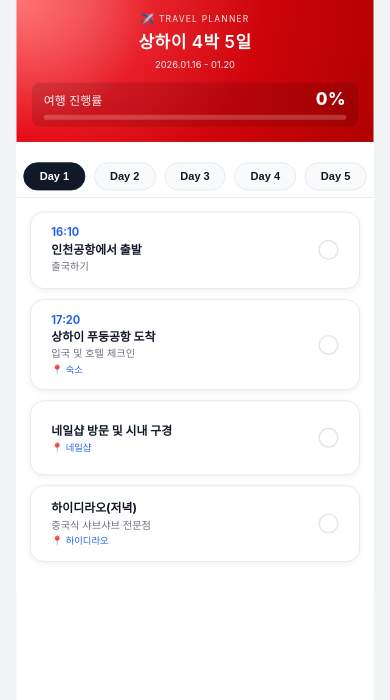
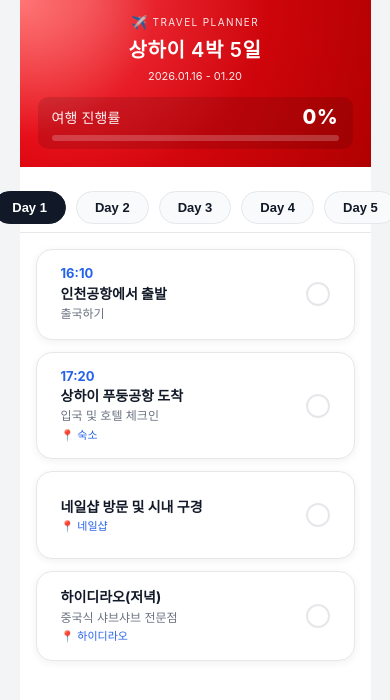
Before and after one commit to hannyyyeee/shanghai-trip, a plain HTML site: page index.html in a window 390 px wide. Drawn offline with Linux system fonts and the light colour scheme.

Commit message:
index.html 업데이트

```diff
--- a/index.html
+++ b/index.html
@@ -29,12 +29,6 @@
       font-family: -apple-system, BlinkMacSystemFont, 'Segoe UI', 'Noto Sans KR', sans-serif;
       background-color: #f3f4f6;
       color: var(--color-text-dark);
-    }
-
-    .scale-wrapper {
-      transform-origin: top center;
-      display: flex;
-      justify-content: center;
     }
 
     .container {
@@ -321,19 +315,10 @@
     }
 
     @media (max-width: 480px) {
-      body {
-        overflow-x: hidden;
-      }
-
-      .scale-wrapper {
-        transform: scale(0.85);
-      }
-
       .container {
-        max-width: 420px;
+        max-width: 90%;
         box-shadow: none;
       }
-
       .header {
         border-radius: 0;
       }
@@ -341,7 +326,6 @@
   </style>
 </head>
 <body>
-  <div class="scale-wrapper">
   <div class="container">
     <!-- 헤더 -->
     <div class="header">
@@ -384,7 +368,6 @@
       <div id="dayContent"></div>
     </div>
   </div>
-  </div>
 
   <script>
     const tripData = [
@@ -425,21 +408,19 @@
         events: [
           {
             title: "바이롄ZX",
-            description: "애니·만화·게임 굿즈와 체험 공간이 있는 Z세대 라이프 스타일 쇼핑 센터",
             location: "오타쿠(1)",
             searchQuery: "百联ZX创趣场",
             completed: false
           },
           {
             title: "헌지우이치엔(점심)",
-            description: "상하이 현지인과 여행객 모두에게 인기 있는 양꼬치 전문점",
+            description: "양꼬치 전문점",
             location: "헌지우이치엔",
             searchQuery: "很久以前羊肉串",
             completed: false
           },
           {
             title: "조이시티",
-            description: "다양한 쇼핑, 식사, 엔터테인먼트 옵션을 갖춘 대형 복합 쇼핑몰",
             location: "오타쿠(2)",
             searchQuery: "上海静安大悦城",
             completed: false
@@ -460,7 +441,7 @@
           },
           {
             title: "MINI SO",
-            description: "다양한 상품을 판매하는 체험형 라이프스타일 매장",
+            description: "다양한 상품을 판매하는 라이프스타일 매장",
             location: "미니소랜드",
             searchQuery: "名创优品(南京东路670号店)",
             completed: false
@@ -481,7 +462,7 @@
           },
           {
             title: "점도덕(저녁)",
-            description: "전통 딤섬과 중국식 메뉴를 즐길 수 있는 인기 중식 맛집",
+            description: "전통 딤섬",
             location: "점도덕",
             searchQuery: "点都德",
             completed: false
@@ -507,7 +488,7 @@
           },
           {
             title: "후시라오농탕미엔관(점심)",
-            description: "상하이 전통 국수를 맛볼 수 있는 현지 인기 면관",
+            description: "상하이 전통 국수집",
             location: "후시라오농탕미엔관",
             searchQuery: "沪西老弄堂面馆",
             completed: false
```
Lines whose indentation alone changed are shown as unchanged.
